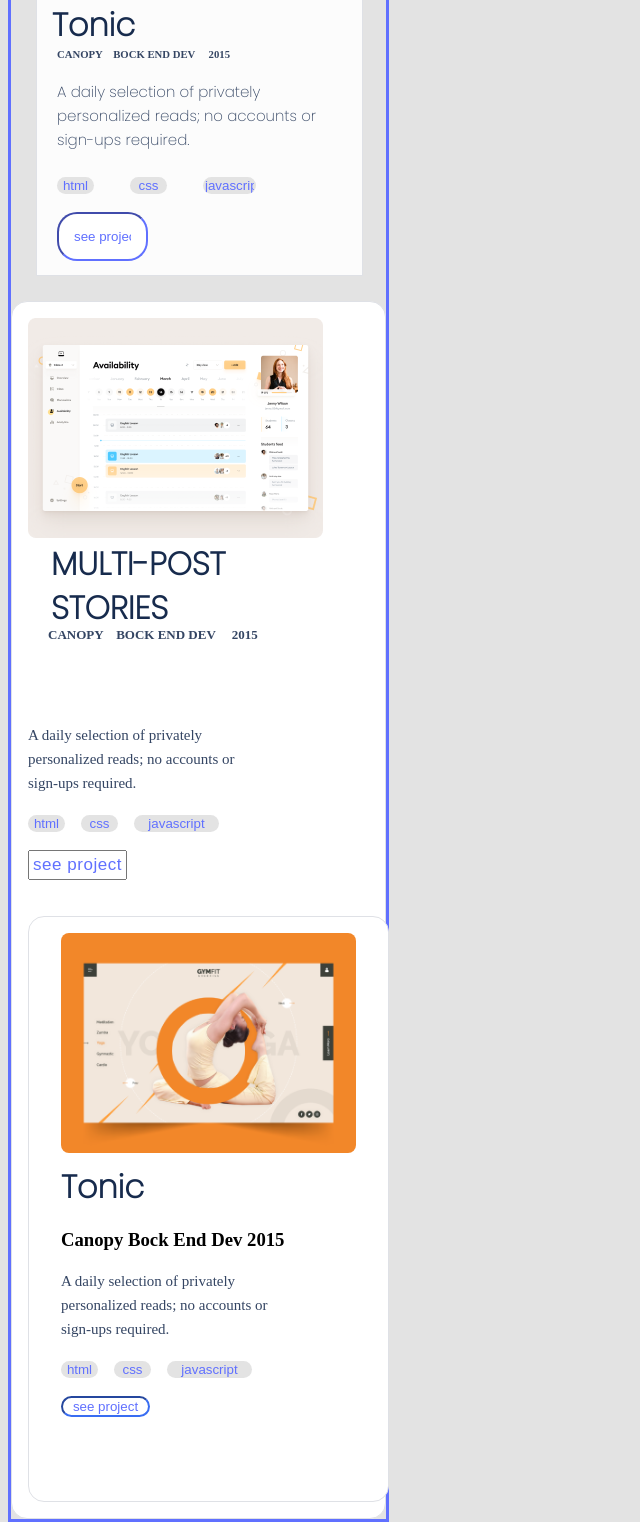
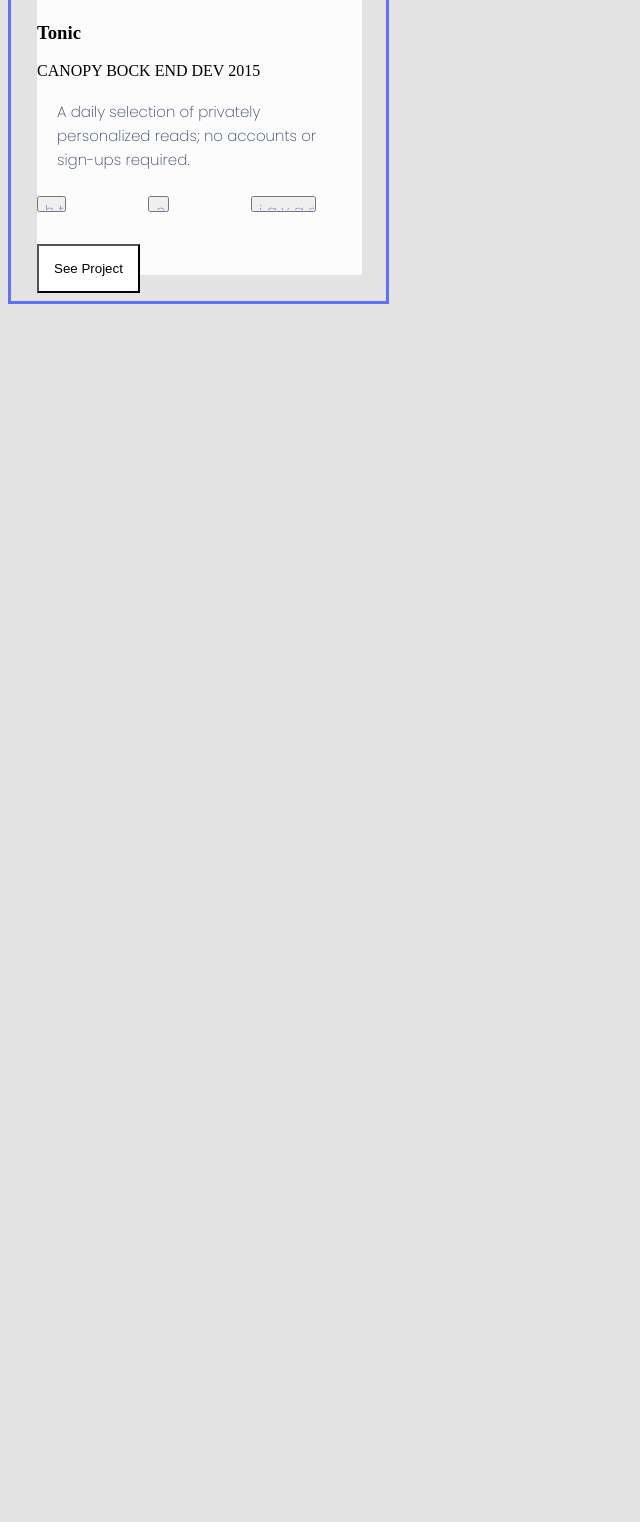
Before and after one commit to lugard1/myportfolio1, a website: page index.html in a window 1280 px wide. Shown: the part 1103-2625 px from the top of the page, without its empty margins (0-640 px from the left). After the commit the page ends 1415 px from the top, so only its background shows below. Drawn offline with Linux system fonts and the light colour scheme.

Commit message:
another one

```diff
--- a/index.html
+++ b/index.html
@@ -10,7 +10,6 @@
 </head>
 
 <body>
-  <div class="container">
   <header class="toolbar">
     <a href="#" class="logo">My logo</a>
     <nav class="navbar">
@@ -22,18 +21,24 @@
   <main class="main-content">
     <div class="text-content">
       <h1 class="heading-1">
-          I'm Lugard
+        I'm Mariane
         <br>
         Glad to see
         <br>
         you!
       </h1>
+
+      <h2 class="heading-2">I'am Shaheryar</h2>
+
       <p class="paragraph">
         I’m a software developer! I can help you build a product , feature or website Look through some of my work and
         experience! If you like what you see and have a project you need coded, don’t hestiate to contact me.
       </p>
-        <h2 class="paragraph-2">LET'S CONNECT!</h2>
       <div class="social-media">
+        <p class="paragraph-2">
+          LET'CONNECT!
+        </p>
+
         <ul class="social-links">
           <li class="social">
             <a href="#">
@@ -73,71 +78,19 @@
       <img src="snapshots/Snapshoot Portfolio.png" alt="snapshot1">
     </div><br>
     <div class="tonic">
-        <h2>Tonic</h2>
-        <h6>CANOPY &nbsp  &nbsp<span>BOCK END DEV  &nbsp  &nbsp 2015</span></h6>
+      <h3>Tonic</h3>
+      <p>CANOPY BOCK END DEV 2015</p>
       <p class="p">A daily selection of privately<br>
         personalized reads; no accounts or<br>
         sign-ups required.
       </p>
-        <form action="/action_page.php">
-          <label for="fhtml"></label>
-          <input type="text" id="faction" class="fhtml" name="fhtml" size="2" max-length="6" placeholder="html">&nbsp &nbsp
-          <label for="fcss"></label>
-          <input type="text"  id="faction" class="fcss" name="fcss" size="2" max-length="5" placeholder="css">&nbsp &nbsp
-          <label for="jskript"></label>
-          <input type="text" id="faction" class="jskript" name="jskript" size="4" max-length="10" placeholder="javascript"><br><br>
-          <label for="fsepro"></label>
-          <input type="text" id="sfaction" class="seepro" name="fsepro" size="5"  placeholder="see project">
-        </form>
+      <div class="input-text">
+        <input class="ipbox html" type="button" value="html"><br>
+        <input class="ipbox css" type="button" value="css"><br>
+        <input class="ipbox jskript" type="button" value="javascript"><br>
       </div>
+      <input class="ipbox seepro" type="button" value="See Project">
     </div>
   </main>
-    <div class="card3">
-        <img src="snapshots/Snapshoot Portfolio (1).png" class="img2" alt="snapshot2">
-      <div class="multi-post">
-        <h2>MULTI-POST STORIES</h2>
-        <h6>CANOPY &nbsp  &nbsp<span>BOCK END DEV  &nbsp  &nbsp 2015</span></h6>
-        <P>
-          A daily selection of privately<br>
-          personalized reads; no accounts or<br>
-          sign-ups required.
-        </P>
-        <form action="/action_page.php">
-          <label for="mphtml"></label>
-          <input type="text" id="mpaction" class="mphtml" name="mphtml" size="2" max-length="6" placeholder="html">&nbsp &nbsp
-          <label for="mpcss"></label>
-          <input type="text"  id="mpaction" class="mpcss" name="mpcss" size="2" max-length="5" placeholder="css">&nbsp &nbsp
-          <label for="mpjskript"></label>
-          <input type="text" id="mpaction" class="mpjskript" name="mpjskript" size="8" max-length="10" placeholder="javascript"><br><br>
-          <label for="mpsepro"></label>
-          <input type="text" id="smpaction" class="mpseepro" name="mpsepro" size="7"  placeholder="see project">
-        </form>
-      </div><br><br>
-    <div>
-      <div class="card4">
-        <img src="snapshots/Img Placeholder.png" class="img3" alt="snapshot2">
-      <div class="tonic2">
-        <h2>Tonic</h2>
-        <h3>Canopy Bock End Dev 2015</h3>
-      <div>
-        <P>
-          A daily selection of privately<br>
-          personalized reads; no accounts or<br>
-          sign-ups required.
-        </P>
-      </div>
-        <form action="/action_page.php">
-          <label for="thtml"></label>
-          <input type="text" id="taction" class="thtml" name="thtml" size="2" max-length="6" placeholder="html">&nbsp &nbsp
-          <label for="tcss"></label>
-          <input type="text"  id="taction" class="tcss" name="tcss" size="2" max-length="5" placeholder="css">&nbsp &nbsp
-          <label for="tjskript"></label>
-          <input type="text" id="taction" class="tjskript" name="tjskript" size="8" max-length="10" placeholder="javascript"><br><br>
-          <label for="tsepro"></label>
-          <input type="text" id="staction" class="tseepro" name="tsepro" size="8"  placeholder="see project">
-        </form>
-      </div>
-    <div>
-  </div>
 </body>
 </html>
```
Lines whose indentation alone changed are shown as unchanged.
